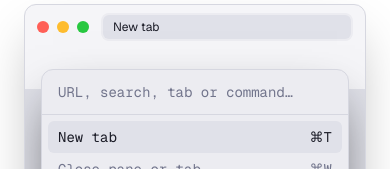
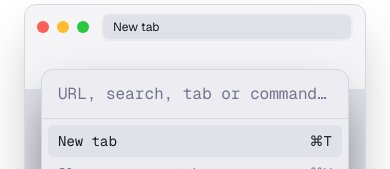
Before and after one commit to vigosan/nada, a Next.js app in the folder web/: page / in a window 390 px wide. Shown: the part 484-653 px from the top of the page. Built offline with nearby package versions, Linux system fonts and the light colour scheme.

Commit message:
Stop iOS from zooming the page when the demo palette takes focus

```diff
--- a/web/components/Demo.tsx
+++ b/web/components/Demo.tsx
@@ -116,7 +116,7 @@ export function Demo({ labels }: { labels: Content["demo"] }) {
               aria-label={labels.placeholder}
               autoComplete="off"
               spellCheck={false}
-              className="w-full border-b border-line bg-transparent px-4 py-3 text-ink caret-accent outline-none placeholder:text-dim"
+              className="w-full border-b border-line bg-transparent px-4 py-3 text-base text-ink sm:text-sm caret-accent outline-none placeholder:text-dim"
             />
             <ul className="p-1.5 text-left" onMouseDown={(event) => event.preventDefault()}>
               {items.map((item, index) => (
```
